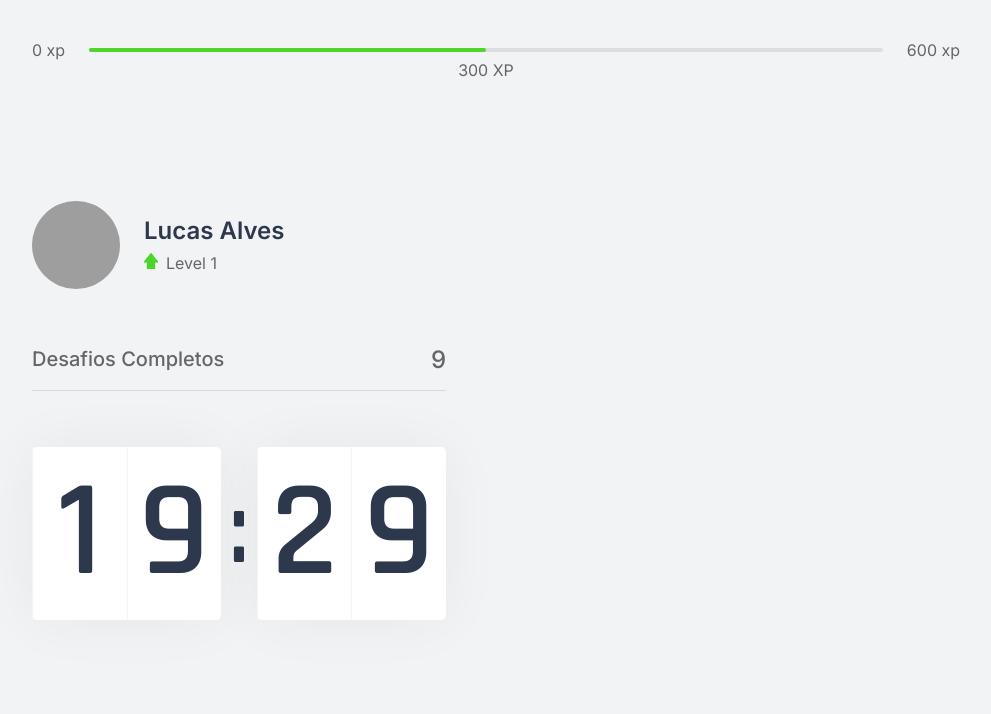
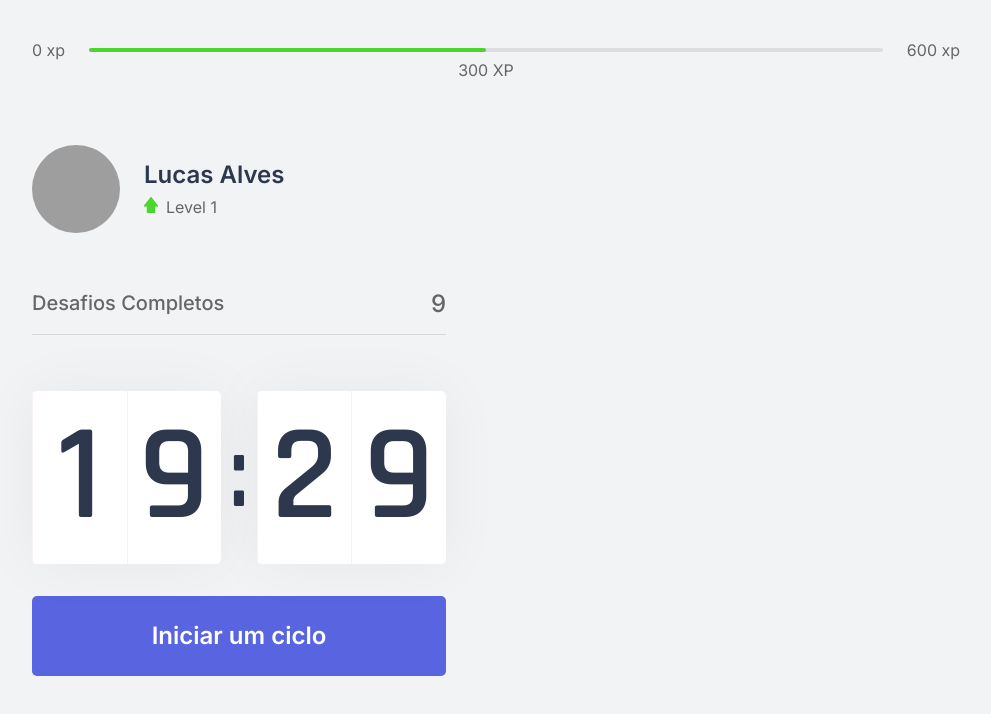
Before and after one commit to LucasAlvesGit/NextLevelWeek-4, a Next.js app: page / in a window 1280 px wide. Shown: the top 714 px of the page, without its empty margins (144-1135 px from the left). Built offline with nearby package versions, Linux system fonts and the light colour scheme; grey boxes are pictures that could not be loaded.

Commit message:
+ componente countdown (HTML CSS FINALIZADO)

```diff
--- a/src/components/Countdown.tsx
+++ b/src/components/Countdown.tsx
@@ -2,6 +2,7 @@
 
 export function Countdown () {
   return (
+    <div>
       <div className={styles.countdownContainer}>
         <div>
           <span>1</span>
@@ -13,5 +14,10 @@
           <span>9</span>
         </div>
       </div>
+
+      <button type="button" className={styles.countdownButton}>
+        Iniciar um ciclo
+      </button>
+    </div>
   );
 }
--- a/src/pages/index.tsx
+++ b/src/pages/index.tsx
@@ -1,5 +1,5 @@
 import { CompletedChallenges } from "../components/CompletedChallenges";
-import { Countdown } from "../components/CountDown";
+import { Countdown } from "../components/countdown";
 import { ExperienceBar } from "../components/ExperienceBar";
 import { Profile } from "../components/Profile";
 
--- a/src/styles/components/Countdown.module.css
+++ b/src/styles/components/Countdown.module.css
@@ -35,3 +35,23 @@
   margin: 0 0.5rem;
 
 }
+
+.countdownButton {
+  width: 100%;
+  height: 5rem;
+  margin-top: 2rem;
+  display: flex;
+  align-items: center;
+  justify-content: center;
+  border: 0;
+  border-radius: 5px;
+  background: var(--blue);
+  color: var(--white);
+  font-size: 1.5rem;
+  font-weight: 600;
+  transition: background-color 0.2s;
+}
+
+.countdownButton:hover {
+  background: var(--blue-dark);
+}
```
Lines whose indentation alone changed are shown as unchanged.
